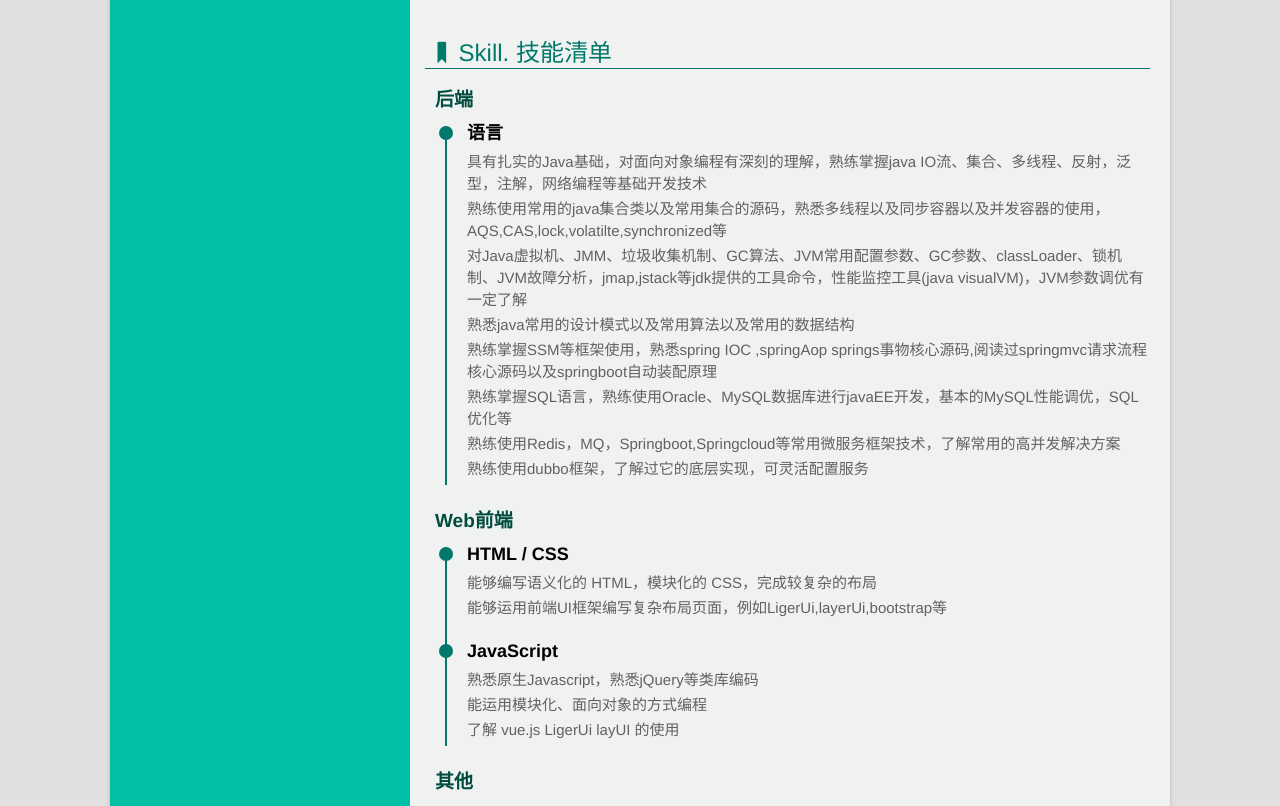
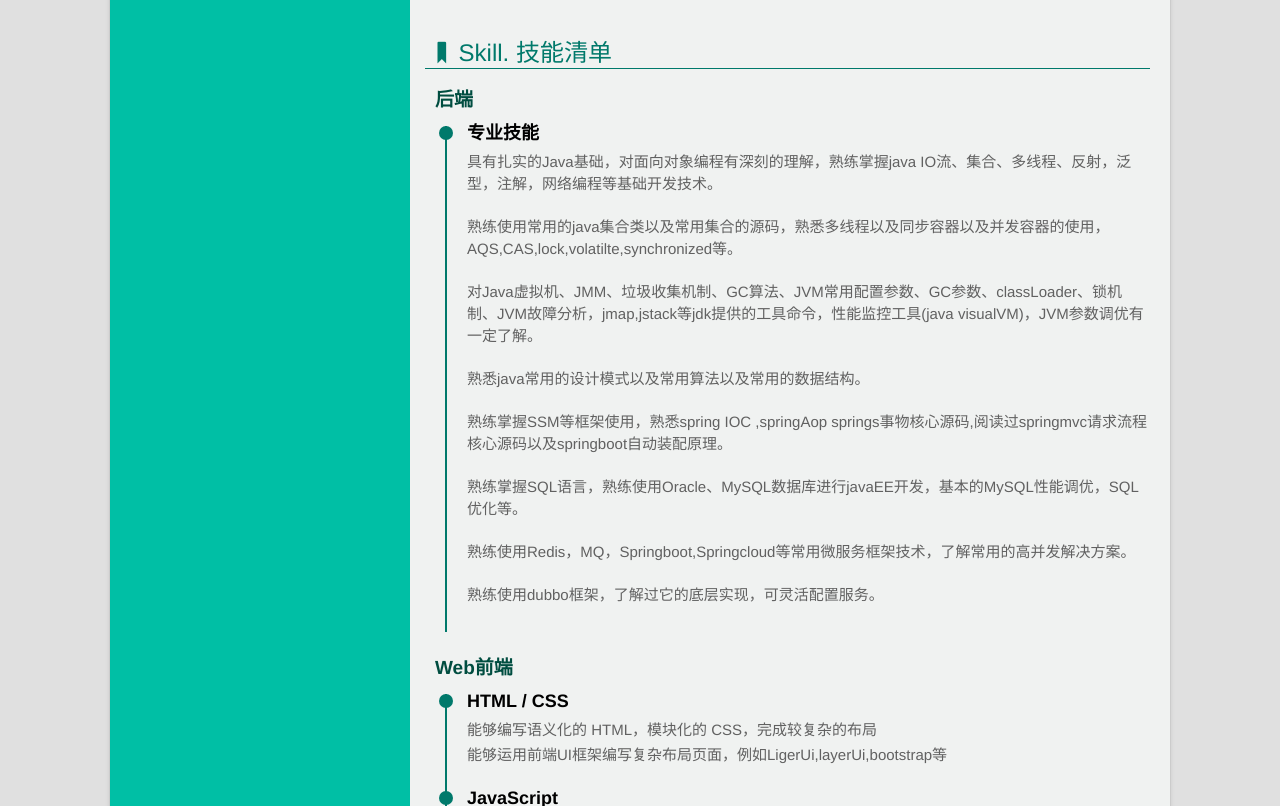
Before and after one commit to zhanglei20/img, a website: page index.html in a window 1280 px wide. Shown: the part 1663-2469 px from the top of the page. Drawn offline with Linux system fonts and the light colour scheme.

Commit message:
更新简历

```diff
--- a/index.html
+++ b/index.html
@@ -44,6 +44,7 @@
                 <li class="someRight">
                     <dt><i class="icon-bookmark"></i>Contact. 联系方式</dt>
                     <dd><i class="icon-mail-alt"></i>邮箱: <a href="mailto:675597092@qq.com" target="_blank">675597092@qq.com</a></dd>
+                    <dd><i class="icon-phone-1"></i>电话: 15200345227</dd>
                 </li>
                 <li class="someRight">
                     <dt><i class="icon-bookmark"></i>Application. 应聘岗位</dt>
@@ -156,15 +157,15 @@
                     <ul class="exp">
                         <li>
                             <div class="circle"></div>
-                            <h4>语言</h4>
-                            <p>具有扎实的Java基础，对面向对象编程有深刻的理解，熟练掌握java IO流、集合、多线程、反射，泛型，注解，网络编程等基础开发技术</p>
-                            <p>熟练使用常用的java集合类以及常用集合的源码，熟悉多线程以及同步容器以及并发容器的使用，AQS,CAS,lock,volatilte,synchronized等</p>
-                            <p>对Java虚拟机、JMM、垃圾收集机制、GC算法、JVM常用配置参数、GC参数、classLoader、锁机制、JVM故障分析，jmap,jstack等jdk提供的工具命令，性能监控工具(java visualVM)，JVM参数调优有一定了解</p>
-                            <p>熟悉java常用的设计模式以及常用算法以及常用的数据结构</p>
-                            <p>熟练掌握SSM等框架使用，熟悉spring IOC ,springAop springs事物核心源码,阅读过springmvc请求流程核心源码以及springboot自动装配原理</p>
-                            <p>熟练掌握SQL语言，熟练使用Oracle、MySQL数据库进行javaEE开发，基本的MySQL性能调优，SQL优化等</p>
-                            <p>熟练使用Redis，MQ，Springboot,Springcloud等常用微服务框架技术，了解常用的高并发解决方案</p>
-                            <p>熟练使用dubbo框架，了解过它的底层实现，可灵活配置服务</p>
+                            <h4>专业技能</h4>
+                            <p>具有扎实的Java基础，对面向对象编程有深刻的理解，熟练掌握java IO流、集合、多线程、反射，泛型，注解，网络编程等基础开发技术。</p><br/>
+                            <p>熟练使用常用的java集合类以及常用集合的源码，熟悉多线程以及同步容器以及并发容器的使用，AQS,CAS,lock,volatilte,synchronized等。</p><br/>
+                            <p>对Java虚拟机、JMM、垃圾收集机制、GC算法、JVM常用配置参数、GC参数、classLoader、锁机制、JVM故障分析，jmap,jstack等jdk提供的工具命令，性能监控工具(java visualVM)，JVM参数调优有一定了解。</p><br/>
+                            <p>熟悉java常用的设计模式以及常用算法以及常用的数据结构。</p><br/>
+                            <p>熟练掌握SSM等框架使用，熟悉spring IOC ,springAop springs事物核心源码,阅读过springmvc请求流程核心源码以及springboot自动装配原理。</p><br/>
+                            <p>熟练掌握SQL语言，熟练使用Oracle、MySQL数据库进行javaEE开发，基本的MySQL性能调优，SQL优化等。</p><br/>
+                            <p>熟练使用Redis，MQ，Springboot,Springcloud等常用微服务框架技术，了解常用的高并发解决方案。</p><br/>
+                            <p>熟练使用dubbo框架，了解过它的底层实现，可灵活配置服务。</p><br/>
                         </li>
                     </ul>
                     <h3>Web前端</h3>
```
